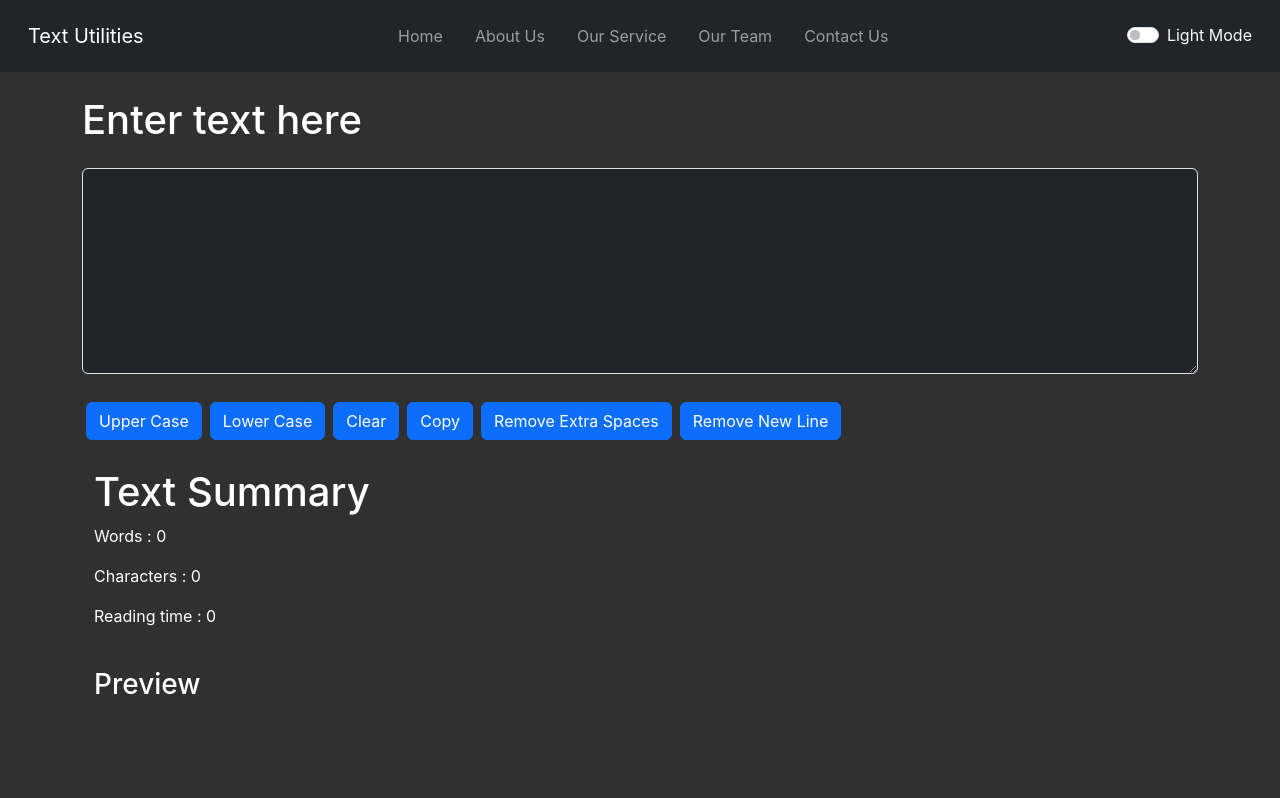
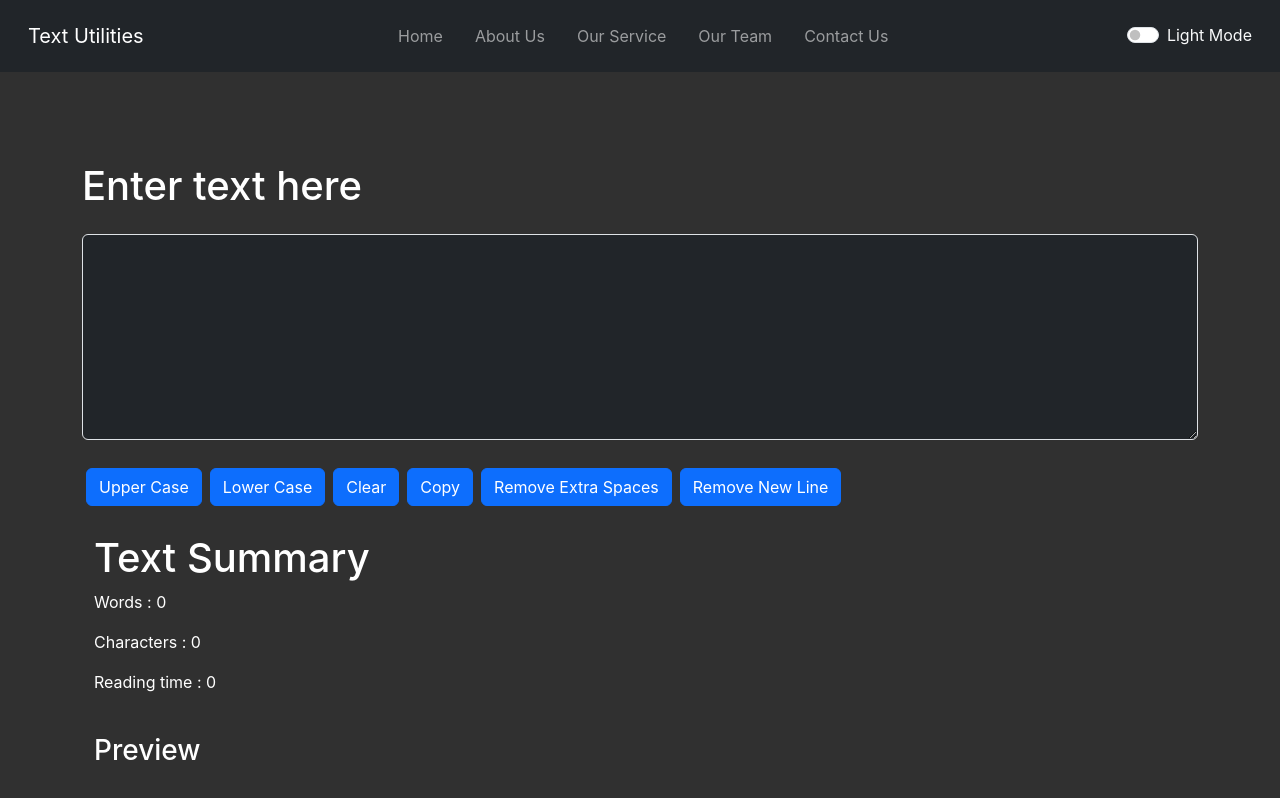
Before and after one commit to heyabhinav/textU, a React (Create React App) app: page / in a window 1280 px wide. Built offline with nearby package versions, Linux system fonts and the light colour scheme.

Commit message:
Added margin-top in alert component

```diff
--- a/src/App.js
+++ b/src/App.js
@@ -40,7 +40,7 @@ function App() {
     <Router>
       <div>
       <NavBar title="Text Utilities" theme={theme} toggle={toggleTheme}/>
-      <div className='container'>
+      <div className='container mt-3' style={{height:"50px"}}>
         <Alert alert={alert}/>
       </div>
       <Routes>
```
